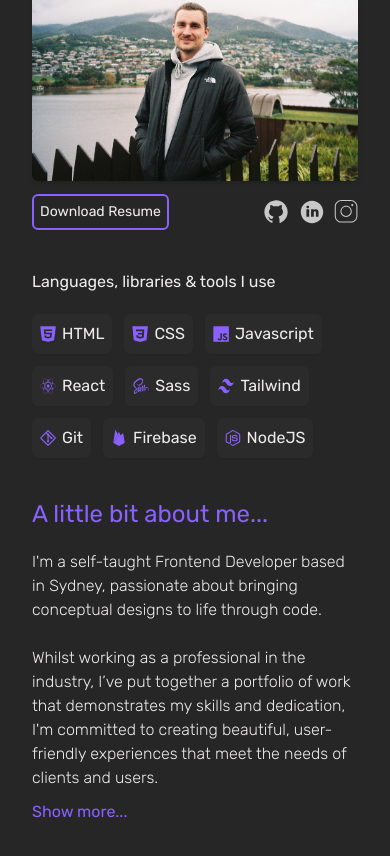
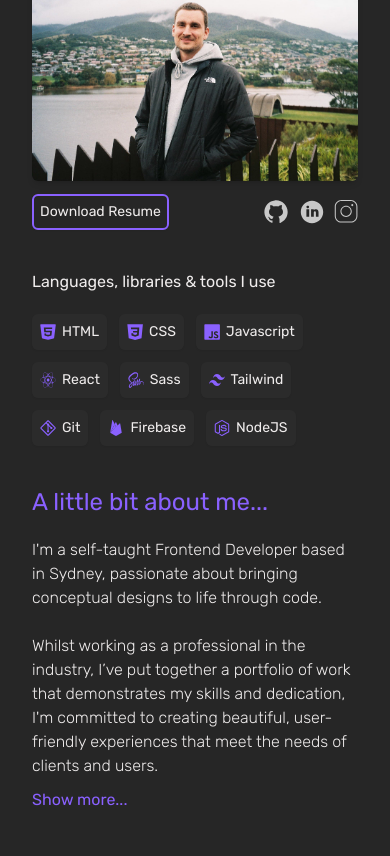
Before and after one commit to maxxjonesyy/portfolio, a React (Vite) app: page / in a window 390 px wide. Shown: the part 780-1636 px from the top of the page. Built offline with nearby package versions, Linux system fonts and the light colour scheme.

Commit message:
change font size on skill tiles

```diff
--- a/src/components/Tile.jsx
+++ b/src/components/Tile.jsx
@@ -8,7 +8,9 @@ function Tile({ skill }) {
         alt={skill}
         className='w-4'
       />
-      <p className='text-lightText dark:text-darkText'>{skill}</p>
+      <p className='text-sm text-lightText dark:text-darkText md:text-base'>
+        {skill}
+      </p>
     </div>
   );
 }
```
